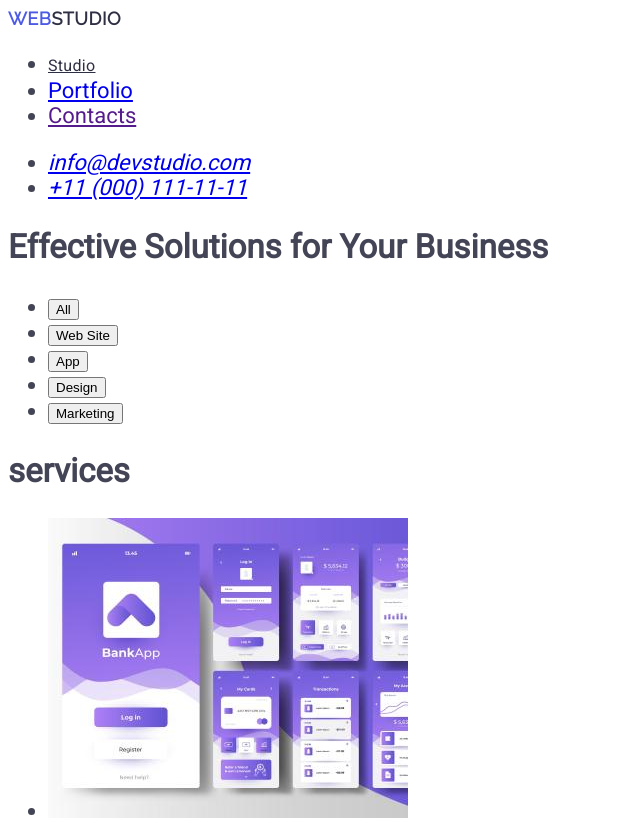
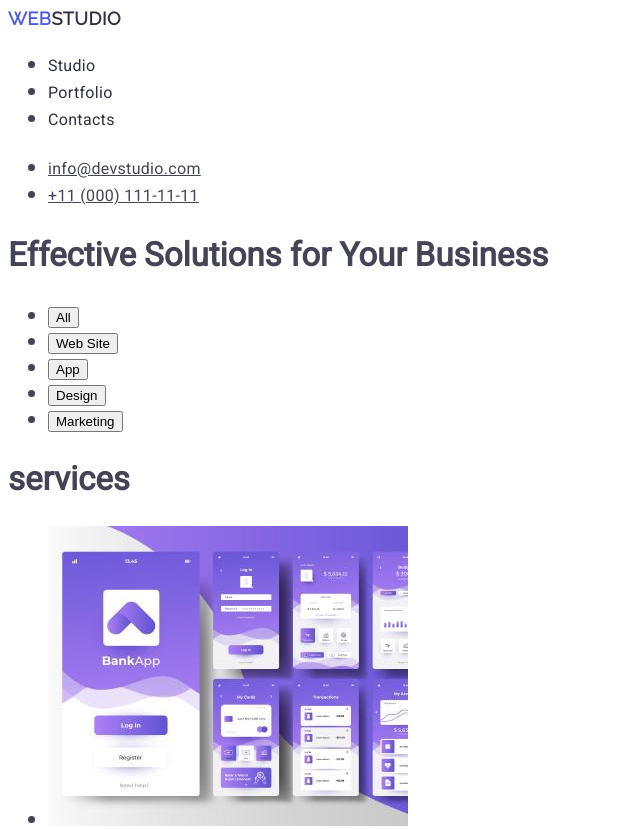
Before and after one commit to Ukro/goit-markup-hw-02, a plain HTML site: page portfolio.html in a window 1280 px wide. Shown: the top 829 px of the page, without its empty margins (0-640 px from the left). Drawn offline with Linux system fonts and the light colour scheme.

Commit message:
port-addr

```diff
--- a/css/styles.css
+++ b/css/styles.css
@@ -323,3 +323,21 @@ top: 2280px;*/
     letter-spacing: 0.02em;
     color: var(--text-color);
 }
+
+.nav-ul-li:hover
+{
+    color: #404bbf ;
+}
+
+.nav-ul-li:focus
+{
+    color: #404bbf ;
+}
+
+
+/* address-style */
+.address-style
+{
+    font-style: normal;
+
+}
--- a/portfolio.html
+++ b/portfolio.html
@@ -31,18 +31,18 @@
       <!-- <a href="./index.html">WebStudio</a> -->
 
       <ul class="list">
-        <li><a href="./index.html" class="nav-ul-li">Studio</a></li>
-        <li><a href="./portfolio.html">Portfolio</a></li>
-        <li><a href="">Contacts</a></li>
+        <li><a href="./index.html" class="nav-ul-li link">Studio</a></li>
+        <li><a href="./portfolio.html" class="nav-ul-li link">Portfolio</a></li>
+        <li><a href="" class="nav-ul-li link">Contacts</a></li>
       </ul>
     </nav>
-    <address>
+    <address class="address-style list">
       <ul>
         <li>
-          <a href="mailto:info@devstudio.com" class="contacts-email">info@devstudio.com</a>
+          <a href="mailto:info@devstudio.com" class="contacts">info@devstudio.com</a>
         </li>
         <li>
-          <a href="tel:+110001111111" class="contacts-number">+11 (000) 111-11-11</a>
+          <a href="tel:+110001111111" class="contacts">+11 (000) 111-11-11</a>
         </li>
       </ul>
     </address>
```
